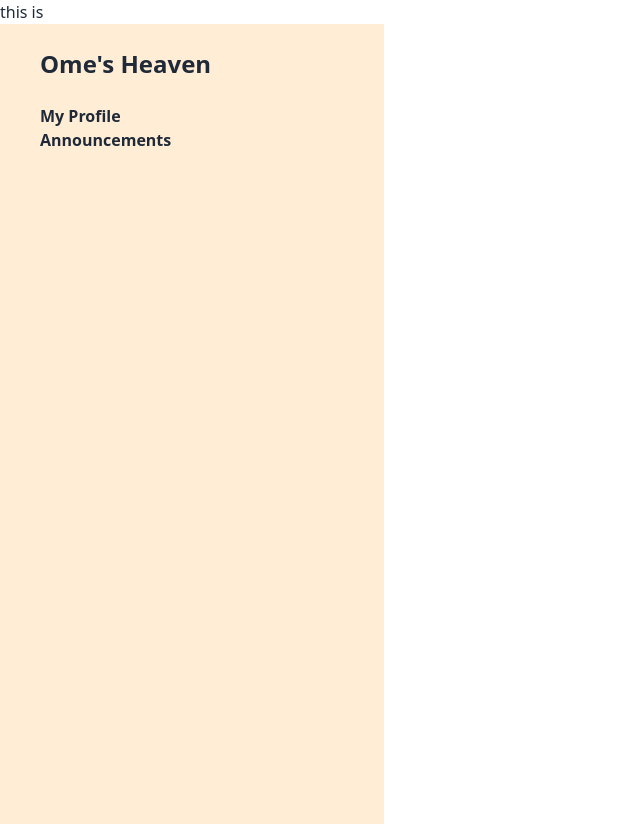
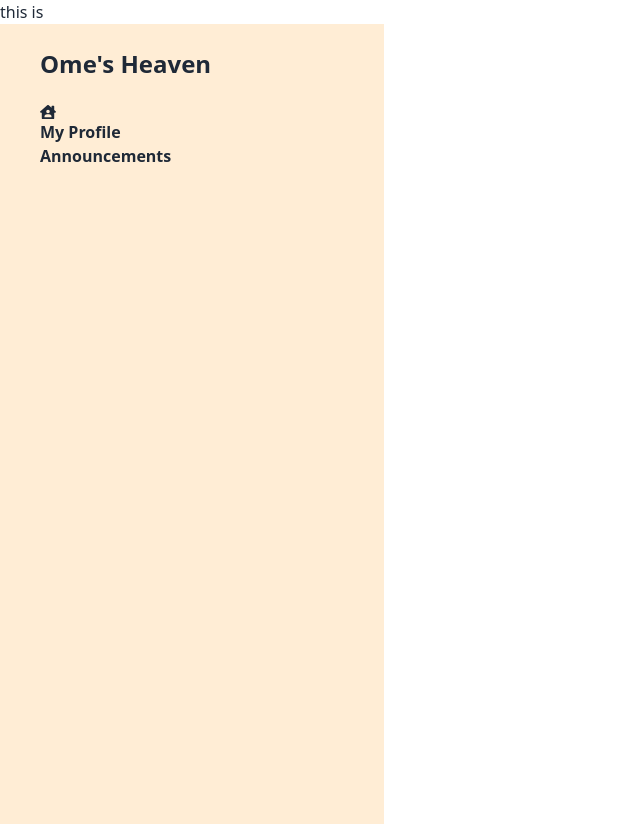
Before and after one commit to Athiqur01/Ome-s-Heaven, a React (Vite) app: page /deshBoard in a window 1280 px wide. Shown: the whole page, without its empty margins (0-640 px from the left). Built offline with nearby package versions, Linux system fonts and the light colour scheme; no server answers.

Commit message:
update deshboard

```diff
--- a/src/Pages/DeshBoardPage/DeshBoardPage.jsx
+++ b/src/Pages/DeshBoardPage/DeshBoardPage.jsx
@@ -1,4 +1,4 @@
-
+import { FaHouseUser } from "react-icons/fa";
 
 const DeshBoardPage = () => {
     return (
@@ -6,7 +6,7 @@ const DeshBoardPage = () => {
             <div className="w-[30%] min-h-screen bg-orange-100 pl-2 md:pl-6 lg:pl-10">
             <h2 className="font-bold  my-6 lg:text-2xl">Ome's Heaven</h2>
                 <ul>
-                    <li className="font-bold">My Profile</li>
+                    <li className="font-bold"><FaHouseUser /> My Profile</li>
                     <li className="font-bold">Announcements</li>
 
                 </ul>
```
